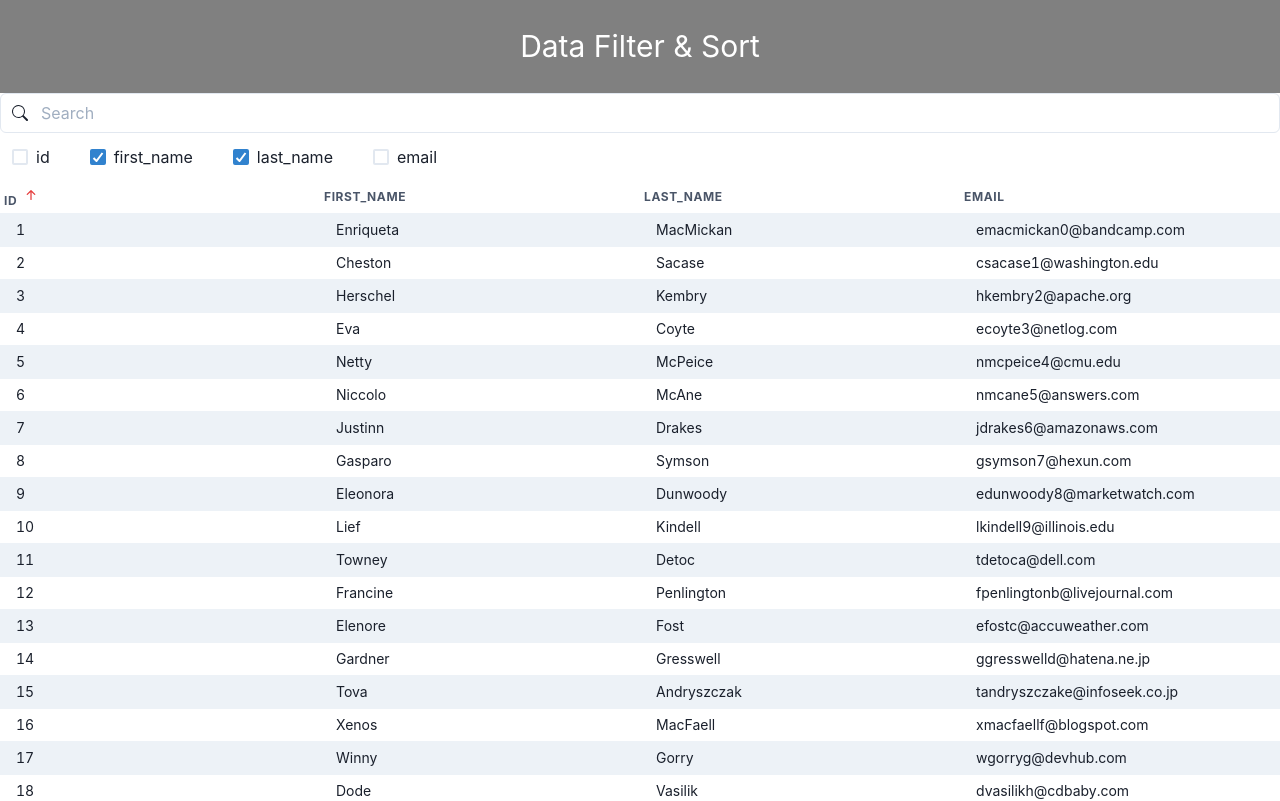
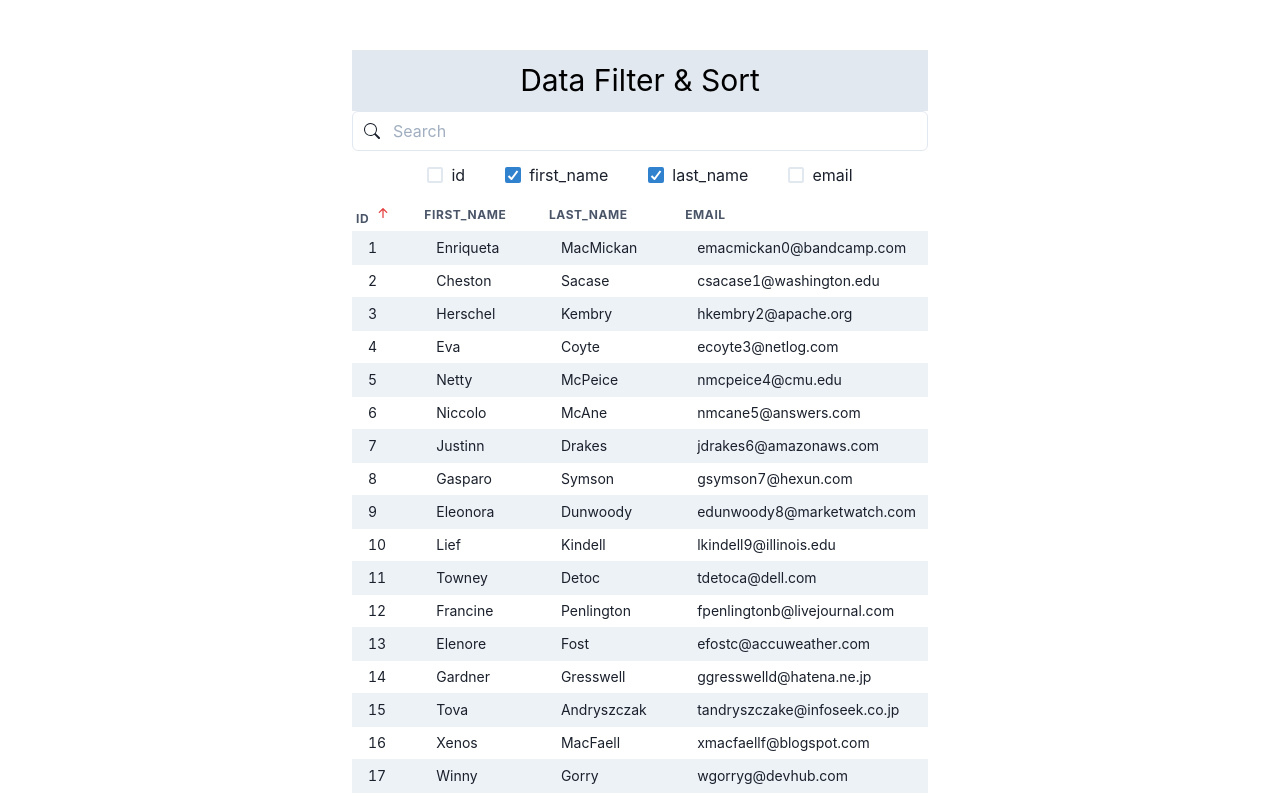
Before and after one commit to Mekan89/DataTable, a React (Create React App) app: page / in a window 1280 px wide. Shown: the top 801 px of the page. Built offline with nearby package versions, Linux system fonts and the light colour scheme.

Commit message:
refactored

```diff
--- a/src/App.js
+++ b/src/App.js
@@ -39,9 +39,9 @@ function App() {
   }
 
   return (
-    <Box w="100%">
-      <Box textAlign="center" p="3" bg="gray" color="white">
-        <Text fontSize="3xl" p="3">
+    <Box maxW='xl' m='50px auto'>
+      <Box textAlign="center" p="2" bg="gray.200" color="black">
+        <Text fontSize="3xl">
           Data Filter & Sort
         </Text>
       </Box>
@@ -51,7 +51,7 @@ function App() {
           <Input placeholder="Search" value={q} onChange={e => setQ(e.target.value)} />
         </InputGroup>
       </Box>
-      <Flex p="3">
+      <Flex p="3" justify='center'>
         <Stack spacing={10} direction="row">
           {headers.map(item => (
             <Checkbox key={uuidv4()} value={item} isChecked={searchColumn.includes(item)} onChange={searchHandler}>
@@ -69,8 +69,7 @@ function App() {
                 <Th
                   key={uuidv4()}
                   onClick={() => handleSort(item)}
-                  p="1"
-                  w="25%">
+                  p="1">
                   {item}  {item === Object.values(sortConfig)[0] && <Icon as={sortArrow(item) ==='asc' ? BsArrowUpShort : BsArrowDownShort}
                   w={5} h={5} color="red.500"/> }
                 </Th>
```
